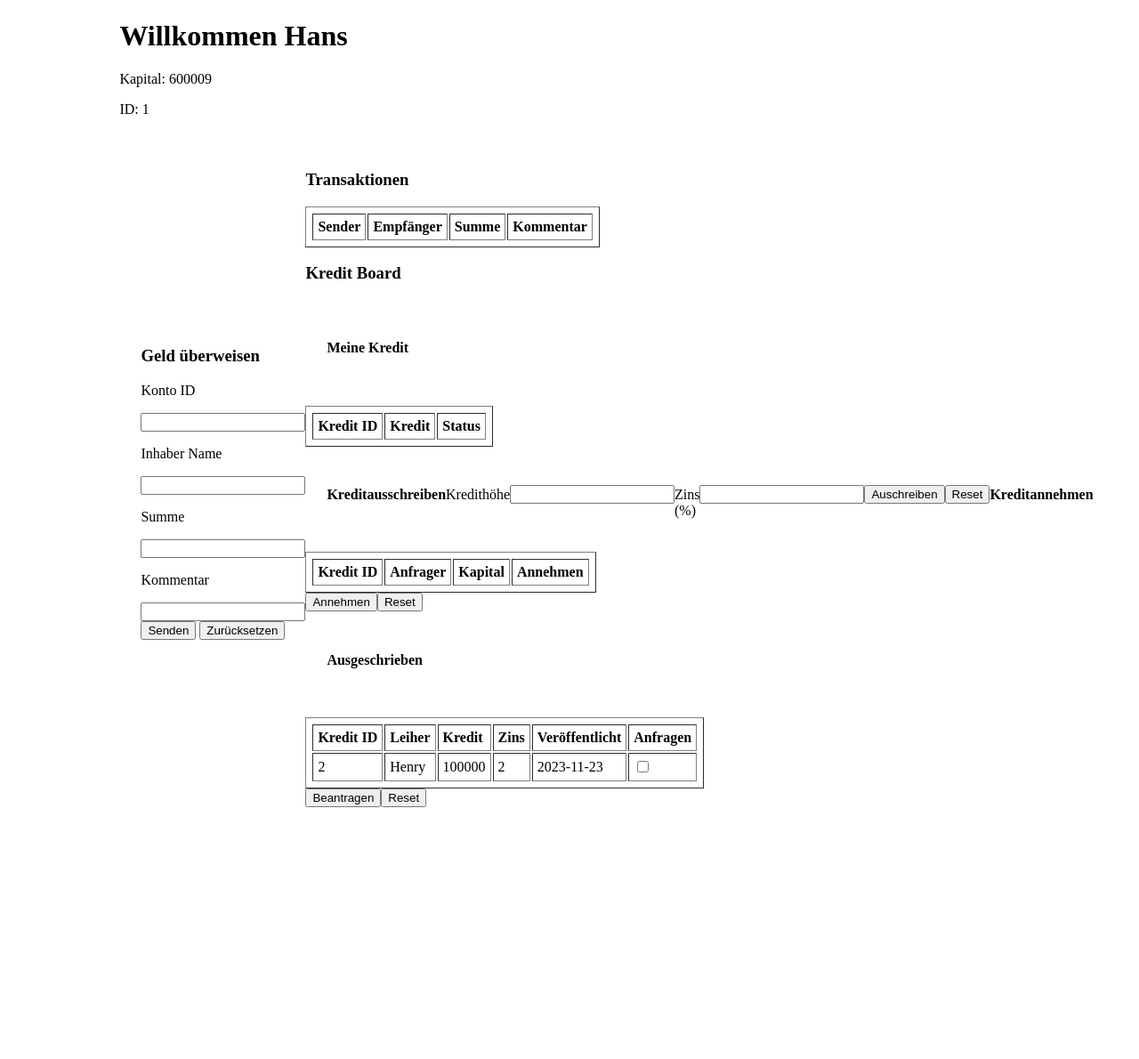
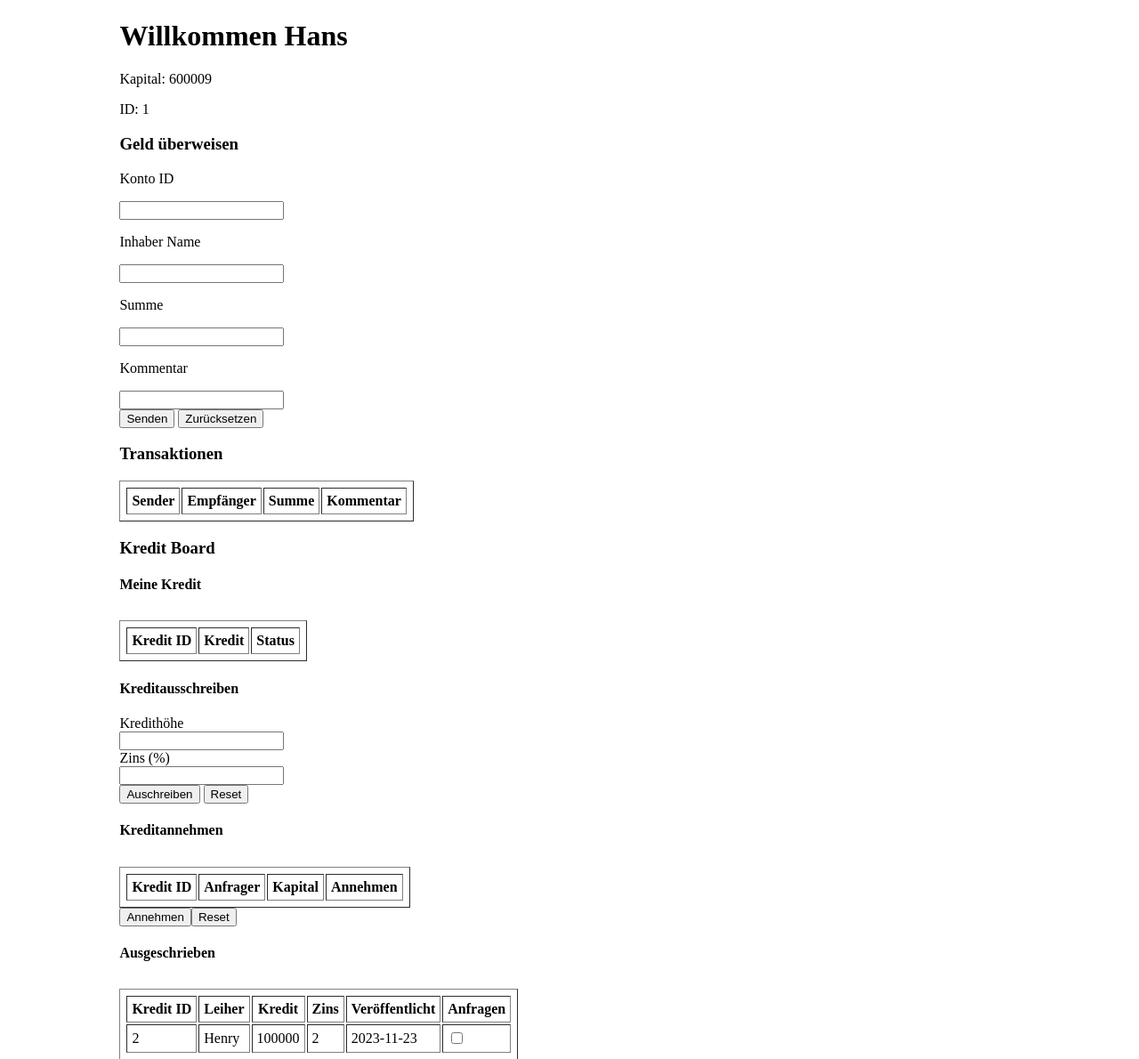
Before and after one commit to Fang-Telekom/FOM, a PHP site: page /willkommen.php in a window 1280 px wide. Shown: the part 117-1307 px from the top of the page at 89% size. Before the commit the page ends 1024 px from the top, so only its background shows below. Run offline with PHP 8.4, Linux system fonts and the light colour scheme; a user stored in the database is signed in; data comes from the database, SQL or seed files in the repository; data that the repository does not hold is empty.

Commit message:
adjust visual aspect

```diff
--- a/php/login/willkommen.php
+++ b/php/login/willkommen.php
@@ -24,18 +24,8 @@
         width:80%;
         margin: auto;
         background-color: white;
-
-    }
-    .row{
-        display: flex;
-        align-items: center;
-        text-align: left;
-        margin: auto;
-        padding: 1.5rem;
-    }
-    .w50{
-        width: 50%;
-    }
+		display: auto;
+		}
 	</style>
 </head>
 
@@ -49,7 +39,6 @@
 		echo "<p> ID: " . $_SESSION['id'] . "</p>";
 ?>
 
-		<div class="row">
 			<div>
 			<h3> Geld überweisen </h3>
 
@@ -88,12 +77,12 @@
 		</div>
 
 		<h3> Kredit Board </h3>
-		<div class="row">
+		<div>
 			<h4> Meine Kredit </h4>
 			<?php include "myCredit.php";
 			?>
 		</div>
-		<div class="row">
+		<div>
 			<?php
 			if(!($_SESSION['request'])){
 				echo "<h4> Kreditausschreiben </h4>";
@@ -127,7 +116,7 @@
 				}
 			?>
 		</div>
-		<div class="row">
+		<div>
 			<?php
 		echo "<h4> Ausgeschrieben </h4>";
 		if(isset($_GET['code']) && $_GET['code'] == 6){
```
